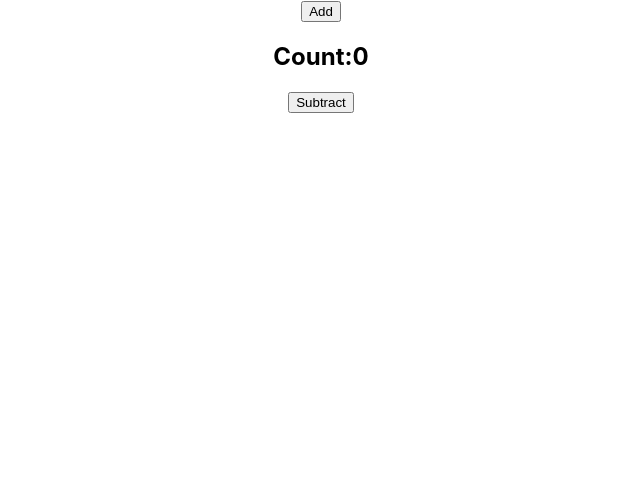
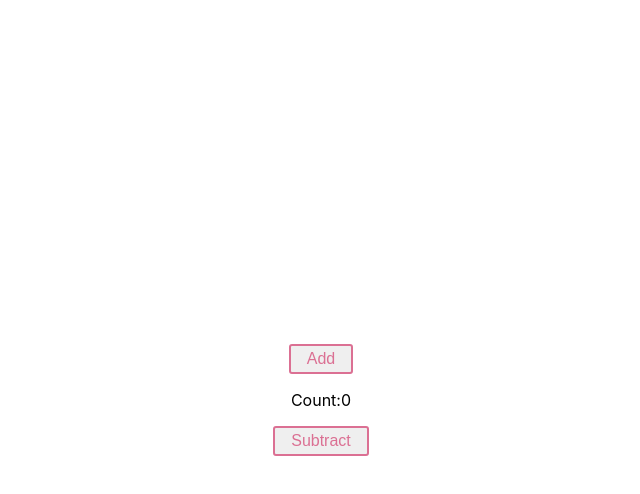
Before and after one commit to AnasShahid/TwitterCrawler, a React (Create React App) app: page / in a window 1280 px wide. Shown: the top 494 px of the page, without its empty margins (319-959 px from the left). Built offline with nearby package versions, Linux system fonts and the light colour scheme.

Commit message:
feature/TC-01
- set all structure of theme and global style
- create separate files of typography, colors and shapes
- delete extra components which had use for testing purpose

```diff
--- a/src/App.tsx
+++ b/src/App.tsx
@@ -2,13 +2,19 @@ import "./App.css";
 import Example from "./example/counter";
 import { Provider } from "react-redux";
 import store from "./store";
+import { ThemeProvider } from "styled-components";
+import theme from "./example/theme/Colors";
+import { GlobalStyle } from "./example/global-styles";
 
 function App() {
   return (
     <Provider store={store}>
-      <div className="App">
-        <Example />
-      </div>
+      <ThemeProvider theme={theme}>
+        <GlobalStyle />
+        <div className="App">
+          <Example />
+        </div>
+      </ThemeProvider>
     </Provider>
   );
 }
--- a/src/example/counter/index.tsx
+++ b/src/example/counter/index.tsx
@@ -5,6 +5,7 @@ import {
   increamentCouter,
   decreamentCouter,
 } from "../../store/modules/example/action";
+import { Button, Text } from "../styled-component";
 
 const Example = () => {
   const dispatch = useDispatch();
@@ -20,9 +21,9 @@ const Example = () => {
 
   return (
     <div>
-      <button onClick={onAdd}>Add</button>
-      <h2>Count:{count} </h2>
-      <button onClick={onSubtract}>Subtract</button>
+      <Button onClick={onAdd}>Add</Button>
+      <Text>Count:{count} </Text>
+      <Button onClick={onSubtract}>Subtract</Button>
     </div>
   );
 };
--- /dev/null
+++ b/src/example/global-styles/index.ts
@@ -0,0 +1,25 @@
+import { createGlobalStyle } from "styled-components";
+
+export const GlobalStyle = createGlobalStyle`
+* {
+    margin: 0;
+    padding: 0;
+    box-sizing: border-box;
+    outline: 0;
+  }
+
+  body  {
+    -webkit-font-smoothing: antialiased;
+    height: 100vh;
+    width: 50vw;
+    margin: 0 auto;
+    display: flex;
+    justify-content: center;
+    align-items: center;
+  }
+
+  h1 {
+    font-size: 3.375rem;
+  }
+
+`;
--- /dev/null
+++ b/src/example/styled-component/index.ts
@@ -0,0 +1,37 @@
+import styled from "styled-components";
+import { color, flex, space, typography } from 'styled-system'
+
+export const Button = styled.button`
+  color: palevioletred;
+  font-size: 1em;
+  margin: 1em;
+  padding: 0.25em 1em;
+  border: 2px solid palevioletred;
+  border-radius: 3px;
+  cursor: pointer;
+`;
+
+export const Flex: any = styled.section(
+  {
+    boxSizing: "border-box",
+    minWidth: 0
+  },
+  flex,
+  space,
+  color
+);
+export const Text: any = styled.div`
+  ${typography};
+  ${color}
+`;
+
+export const Box = styled.div`
+color: ${({ theme }) => theme.colors.yellow};
+`
+export const TextField = styled.input`
+  padding: 0.5em;
+  margin: 0.5em;
+  border: none;
+  border-radius: 3px;
+  color: ${({ theme }) => theme.colors.green2};
+`;
--- /dev/null
+++ b/src/example/theme/Colors.ts
@@ -0,0 +1,47 @@
+
+const ThemePallete = {
+  space: [4, 8, 12, 16, 32, 64, 128],
+  fontSizes: [16, 18, 24, 28],
+  fontWeights: [100, 200, 300, 400, 500, 600, 700, 800, 900],
+  lineHeights: [1.5, 1.8, 2, 2.5],
+  borders: ["2px solid", "4px solid", "6px solid", "8px solid", "10px solid"],
+  radius: [0, 2, 4, 6, 8, 10, 12, 16],
+  colors: {
+    black: '#000',
+  whiteTextBackground: 'rgba(0,0,0,.6)',
+  defaultFont: '#393A41',
+  border: '#B4B7C4',
+  divider: '#fafafa',
+  grey: '#6E7087',
+  grey1: '#d4d8e7',
+  grey2: '#CACBCD',
+  grey3: '#6E7078',
+  grey4: '#3c3e42',
+  greyLight: '#f9f9f9',
+  greyDisabled: '#e4e5e6',
+  offWhite: '#D4D8E7',
+  aluminium: '#E9E9E9',
+  checkBoxBackground: '#F2F2F2',
+  white: '#fff',
+  warmWhite: '#f5f2ed',
+  yellow: '#F9B738',
+  yellow2: '#B88D06',
+  notifRed: '#EF5848',
+  orange1: '#99332e',
+  orange: '#BF4136',
+  orange2: '#F69321',
+  orange3: '#D6801D',
+  purple: '#6159A4',
+  purple2: '#887DE5',
+  blue: '#00BADE',
+  blueContrast: '#037ea2',
+  stress5: '#0099B6',
+  blue5: '#85D6E5',
+  darkCyan: '#006b7f',
+  green: '#44BB8C',
+  green2: '#297f5e',
+  green3: '#389A73',
+  brown: '#70430F',
+  },
+};
+export default ThemePallete;
```
Also changed, not shown: src/example/pages/About.tsx (deleted, +0 -18 lines), src/example/pages/Application.tsx (deleted, +0 -16 lines), src/example/pages/Home.tsx (deleted, +0 -36 lines), src/example/styled-component/Style.ts (deleted, +0 -20 lines), src/example/styled-component/theme/index.ts (deleted, +0 -91 lines), src/example/theme/Shapes.ts (added, +7 -0 lines), src/example/theme/Typography.ts (added, +45 -0 lines).
